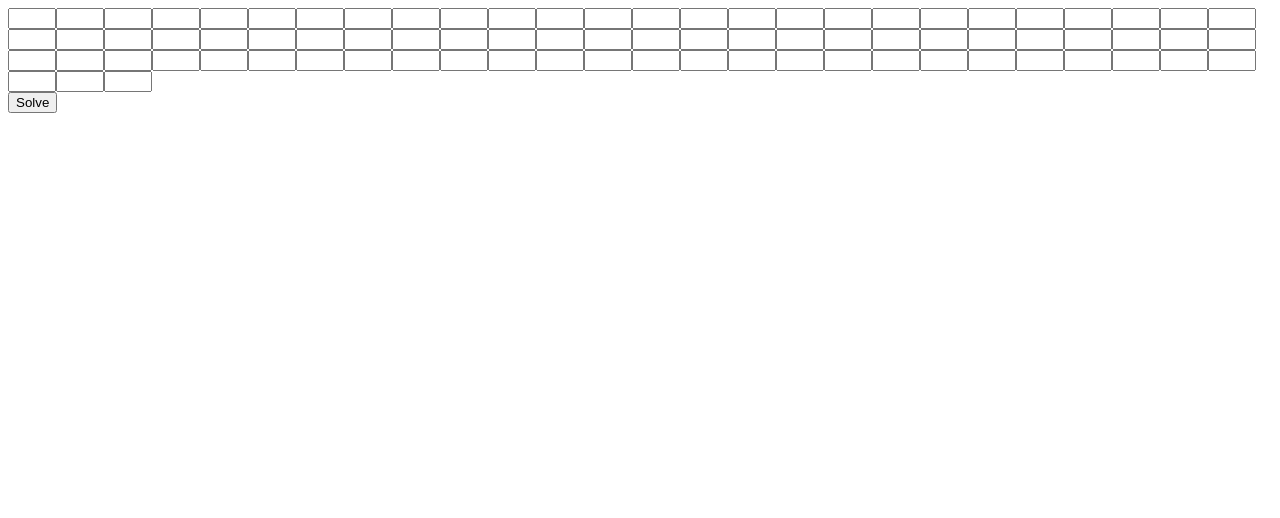
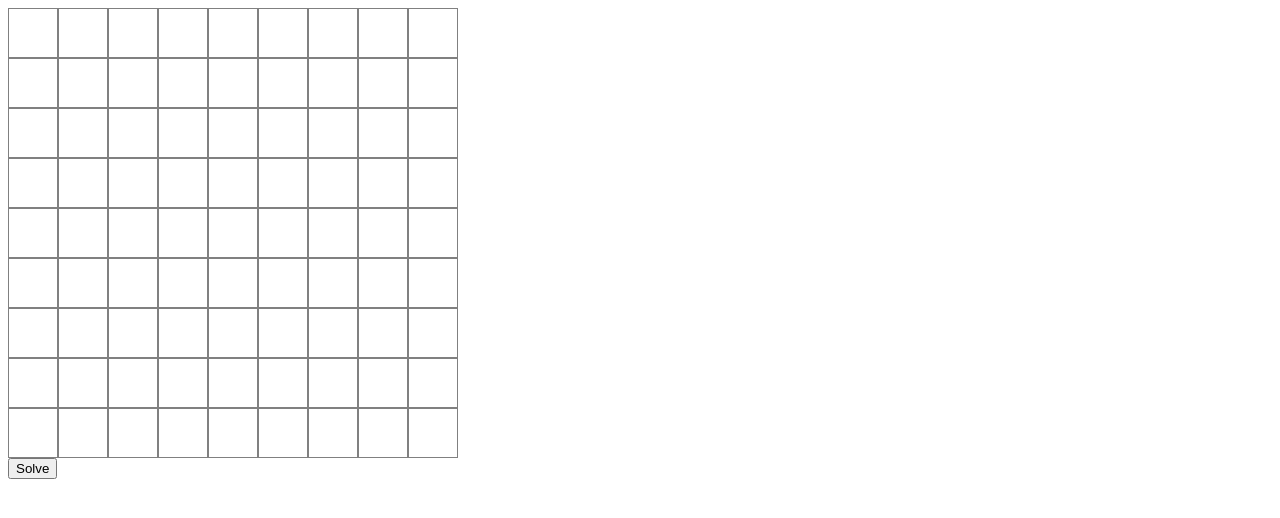
Before and after one commit to Danfirech/api-sudoku-solver, a plain HTML site: page index.html in a window 1280 px wide. Drawn offline with Linux system fonts and the light colour scheme.

Commit message:
edited border styleing

```diff
--- a/styles.css
+++ b/styles.css
@@ -1 +1,12 @@
-document.querySelector()
+#puzzle {
+  width: 450px;
+  height: 450px;
+}
+
+#puzzle input {
+  width: 50px;
+  height: 50px;
+  box-sizing: border-box;
+  border-spacing: 0;
+  border: 1px grey solid;
+}
```
